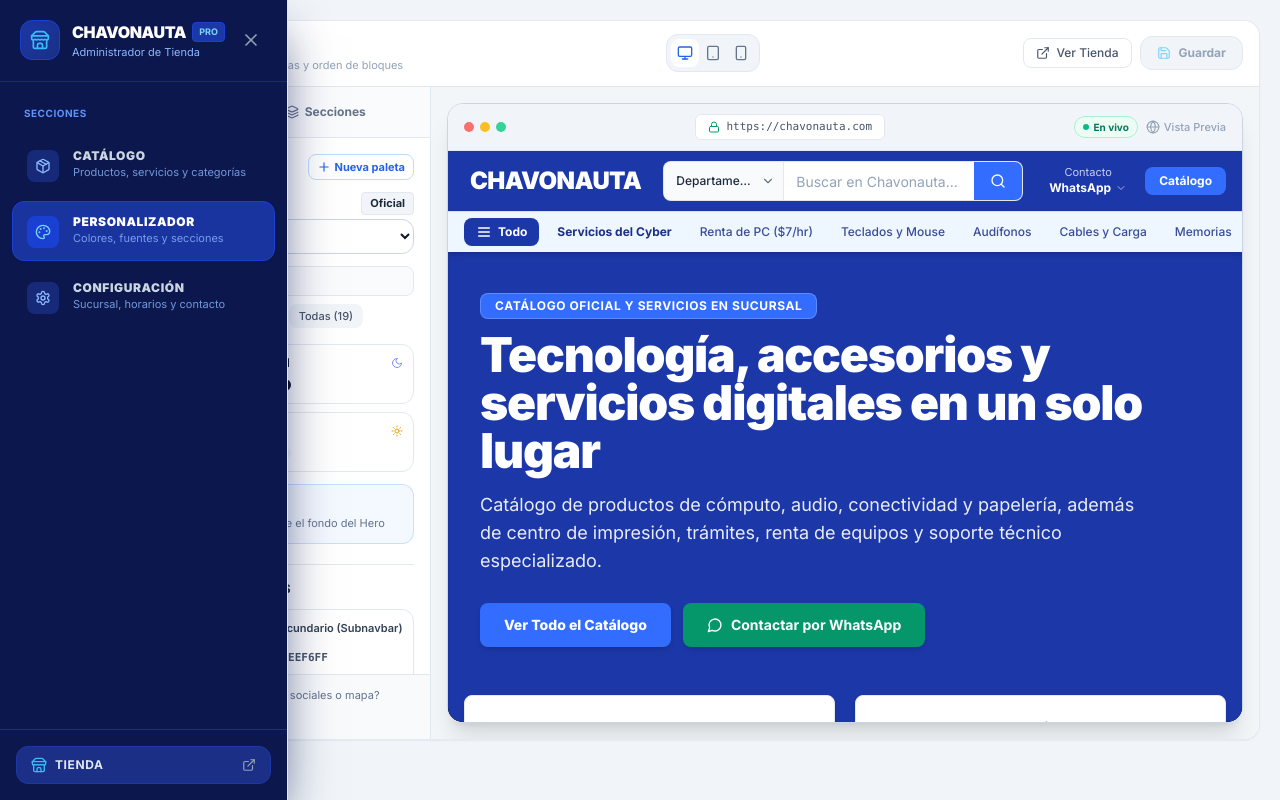
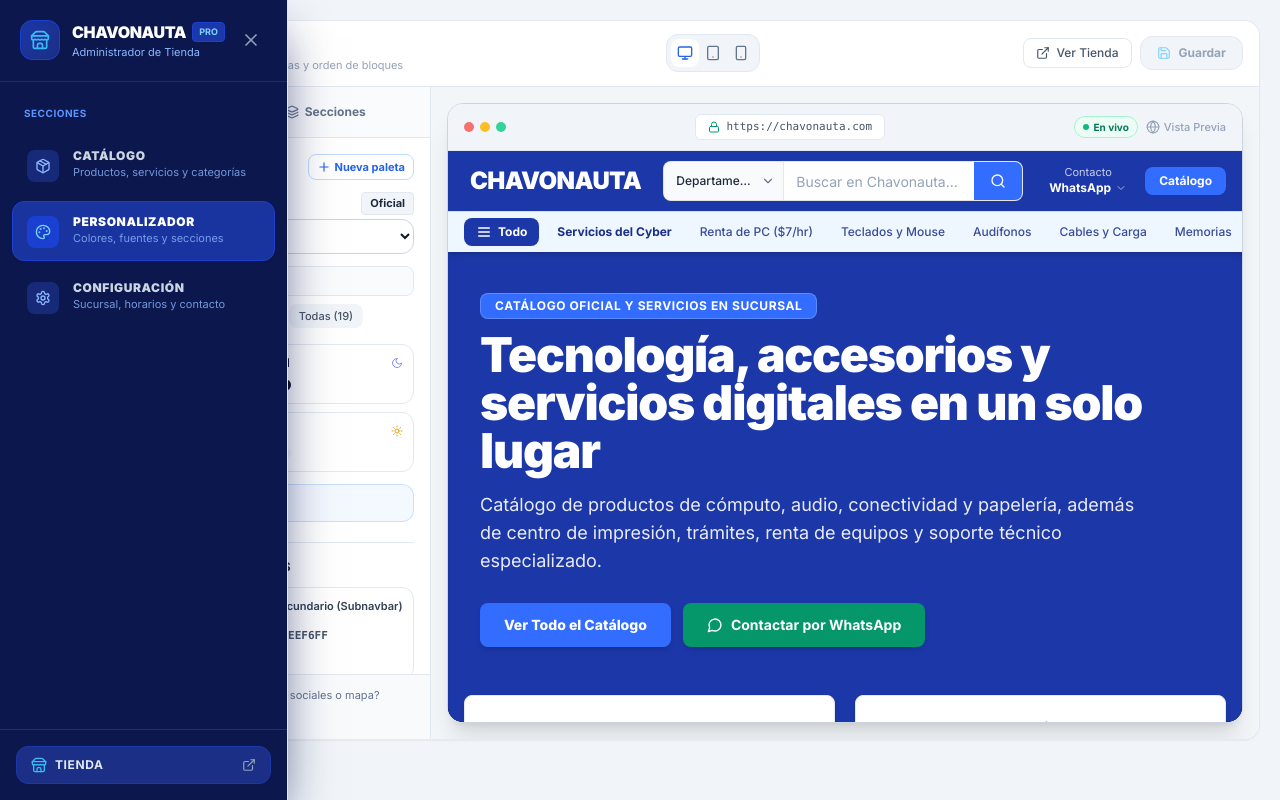
Before and after one commit to AzaelFajardo/Chavonauta-WebPage, a Next.js app: page /admin/personalizador in a window 1280 px wide. Built offline with nearby package versions, Linux system fonts and the light colour scheme.

Commit message:
style: simplifica check a label Activar Cascada sin iconos ni descripcion

```diff
--- a/src/components/customizer/ColorPaletteEditor.tsx
+++ b/src/components/customizer/ColorPaletteEditor.tsx
@@ -356,8 +356,7 @@ export function ColorPaletteEditor({
             <button
               type="button"
               onClick={() => setFilterMode("populares")}
-              className={`px-2.5 py-1 rounded-lg font-medium transition-colors whitespace-nowrap text-[11px] ${
-                filterMode === "populares" && !searchQuery
+              className={`px-2.5 py-1 rounded-lg font-medium transition-colors whitespace-nowrap text-[11px] ${filterMode === "populares" && !searchQuery
                 ? "bg-blue-600 text-white font-bold shadow-2xs"
                 : "bg-slate-100 text-slate-600 hover:bg-slate-200"
                 }`}
@@ -368,8 +367,7 @@ export function ColorPaletteEditor({
             <button
               type="button"
               onClick={() => setFilterMode("estilos")}
-              className={`px-2.5 py-1 rounded-lg font-medium transition-colors whitespace-nowrap text-[11px] ${
-                filterMode === "estilos" && !searchQuery
+              className={`px-2.5 py-1 rounded-lg font-medium transition-colors whitespace-nowrap text-[11px] ${filterMode === "estilos" && !searchQuery
                 ? "bg-blue-600 text-white font-bold shadow-2xs"
                 : "bg-slate-100 text-slate-600 hover:bg-slate-200"
                 }`}
@@ -380,8 +378,7 @@ export function ColorPaletteEditor({
             <button
               type="button"
               onClick={() => setFilterMode("temporada")}
-              className={`inline-flex items-center gap-1 px-2.5 py-1 rounded-lg font-medium transition-colors whitespace-nowrap text-[11px] ${
-                filterMode === "temporada" && !searchQuery
+              className={`inline-flex items-center gap-1 px-2.5 py-1 rounded-lg font-medium transition-colors whitespace-nowrap text-[11px] ${filterMode === "temporada" && !searchQuery
                 ? "bg-blue-600 text-white font-bold shadow-2xs"
                 : "bg-slate-100 text-slate-600 hover:bg-slate-200"
                 }`}
@@ -394,8 +391,7 @@ export function ColorPaletteEditor({
               <button
                 type="button"
                 onClick={() => setFilterMode("custom")}
-                className={`inline-flex items-center gap-1 px-2.5 py-1 rounded-lg font-medium transition-colors whitespace-nowrap text-[11px] ${
-                  filterMode === "custom" && !searchQuery
+                className={`inline-flex items-center gap-1 px-2.5 py-1 rounded-lg font-medium transition-colors whitespace-nowrap text-[11px] ${filterMode === "custom" && !searchQuery
                   ? "bg-blue-600 text-white font-bold shadow-2xs"
                   : "bg-blue-50 text-blue-700 hover:bg-blue-100"
                   }`}
@@ -408,8 +404,7 @@ export function ColorPaletteEditor({
             <button
               type="button"
               onClick={() => setFilterMode("all")}
-              className={`px-2.5 py-1 rounded-lg font-medium transition-colors whitespace-nowrap text-[11px] ${
-                filterMode === "all" && !searchQuery
+              className={`px-2.5 py-1 rounded-lg font-medium transition-colors whitespace-nowrap text-[11px] ${filterMode === "all" && !searchQuery
                 ? "bg-blue-600 text-white font-bold shadow-2xs"
                 : "bg-slate-100 text-slate-600 hover:bg-slate-200"
                 }`}
@@ -509,8 +504,7 @@ export function ColorPaletteEditor({
               <div
                 key={preset.id}
                 onClick={() => applyCustomPreset(preset)}
-                className={`p-2.5 rounded-xl border text-left transition-all relative cursor-pointer group flex flex-col justify-between ${
-                  isSelected
+                className={`p-2.5 rounded-xl border text-left transition-all relative cursor-pointer group flex flex-col justify-between ${isSelected
                   ? "border-blue-600 bg-blue-50/60 ring-2 ring-blue-600/20 shadow-xs"
                   : "border-slate-200 bg-white hover:border-slate-300 shadow-2xs"
                   }`}
@@ -575,8 +569,7 @@ export function ColorPaletteEditor({
                 key={key}
                 type="button"
                 onClick={() => applyOfficialPreset(key)}
-                className={`p-2.5 rounded-xl border text-left transition-all relative flex flex-col justify-between ${
-                  isSelected
+                className={`p-2.5 rounded-xl border text-left transition-all relative flex flex-col justify-between ${isSelected
                   ? "border-blue-600 bg-blue-50/60 ring-2 ring-blue-600/20 shadow-xs"
                   : "border-slate-200 bg-white hover:border-slate-300 shadow-2xs"
                   }`}
@@ -639,23 +632,17 @@ export function ColorPaletteEditor({
         </div>
 
         {/* Casilla de Verificación (Check) Opcional para la Cascada de Iconos en el Hero */}
-        <div className="p-3 bg-blue-50/70 rounded-xl border border-blue-200/80 shadow-2xs">
-          <label className="flex items-center gap-2.5 cursor-pointer select-none">
+        <div className="p-2.5 bg-blue-50/70 rounded-xl border border-blue-200/80 shadow-2xs">
+          <label className="flex items-center gap-2 cursor-pointer select-none">
             <input
               type="checkbox"
               checked={isHeroFallingIconsEnabled}
               onChange={(e) => handleToggleHeroFallingIcons(e.target.checked)}
               className="w-4 h-4 rounded border-slate-300 text-blue-600 focus:ring-blue-500 cursor-pointer shrink-0"
             />
-            <div className="min-w-0 flex-1">
-              <span className="block text-xs font-bold text-slate-900 flex items-center gap-1.5">
-                <Sparkles className="w-3.5 h-3.5 text-blue-600 shrink-0" />
-                <span>Activar Cascada</span>
+            <span className="text-xs font-bold text-slate-800">
+              Activar Cascada
             </span>
-              <span className="block text-[11px] text-slate-500 mt-0.5 truncate">
-                Lluvia de figuras alegóricas al tema sobre el fondo del Hero
-              </span>
-            </div>
           </label>
         </div>
       </div>
@@ -793,8 +780,7 @@ export function ColorPaletteEditor({
                 key={opt.value}
                 type="button"
                 onClick={() => onChange({ radius: opt.value })}
-                className={`p-2 text-xs font-semibold rounded-xl border transition-all text-center relative ${
-                  isSelected
+                className={`p-2 text-xs font-semibold rounded-xl border transition-all text-center relative ${isSelected
                   ? "border-blue-600 bg-blue-50/70 text-blue-950 ring-2 ring-blue-600/20 shadow-xs"
                   : "bg-white text-slate-700 border-slate-200 hover:bg-slate-50 hover:border-slate-300 shadow-2xs"
                   }`}
@@ -803,8 +789,7 @@ export function ColorPaletteEditor({
                   {opt.label}
                 </span>
                 <span
-                  className={`block text-[10px] mt-0.5 font-mono ${
-                    isSelected ? "text-blue-700 font-semibold" : "opacity-70 text-slate-500"
+                  className={`block text-[10px] mt-0.5 font-mono ${isSelected ? "text-blue-700 font-semibold" : "opacity-70 text-slate-500"
                     }`}
                 >
                   {opt.desc}
@@ -850,8 +835,7 @@ export function ColorPaletteEditor({
                     },
                   })
                 }
-                className={`p-2.5 rounded-xl border text-left transition-all relative flex flex-col justify-between ${
-                  isSelected
+                className={`p-2.5 rounded-xl border text-left transition-all relative flex flex-col justify-between ${isSelected
                   ? "border-blue-600 bg-blue-50/60 ring-2 ring-blue-600/20 shadow-xs"
                   : "bg-white text-slate-800 border-slate-200 hover:bg-slate-50 hover:border-slate-300 shadow-2xs"
                   }`}
@@ -860,15 +844,13 @@ export function ColorPaletteEditor({
                   <div>
                     <span
                       style={{ fontFamily: font.value }}
-                      className={`block text-xs font-bold leading-tight ${
-                        isSelected ? "text-blue-950" : "text-slate-900"
+                      className={`block text-xs font-bold leading-tight ${isSelected ? "text-blue-950" : "text-slate-900"
                         }`}
                     >
                       {font.name}
                     </span>
                     <span
-                      className={`block text-[10px] mt-0.5 leading-snug ${
-                        isSelected ? "text-blue-700 font-medium" : "text-slate-500 opacity-70"
+                      className={`block text-[10px] mt-0.5 leading-snug ${isSelected ? "text-blue-700 font-medium" : "text-slate-500 opacity-70"
                         }`}
                     >
                       {font.desc}
@@ -883,8 +865,7 @@ export function ColorPaletteEditor({
 
                 <div
                   style={{ fontFamily: font.value }}
-                  className={`mt-2 pt-1.5 border-t text-xs font-semibold truncate tracking-wide ${
-                    isSelected ? "border-blue-200 text-blue-900" : "border-slate-100 text-slate-600"
+                  className={`mt-2 pt-1.5 border-t text-xs font-semibold truncate tracking-wide ${isSelected ? "border-blue-200 text-blue-900" : "border-slate-100 text-slate-600"
                     }`}
                 >
                   Aa Bb 123
--- a/src/components/customizer/SortableSectionItem.tsx
+++ b/src/components/customizer/SortableSectionItem.tsx
@@ -237,23 +237,17 @@ export function SortableSectionItem({
             return (
               <div className="pt-3 border-t border-slate-200/80 space-y-3">
                 {/* Casilla de verificación (Check) para activar la cascada de forma opcional */}
-                <div className="p-3 bg-slate-100/70 rounded-xl border border-slate-200">
-                  <label className="flex items-center gap-2.5 cursor-pointer select-none">
+                <div className="p-2.5 bg-slate-100/70 rounded-xl border border-slate-200">
+                  <label className="flex items-center gap-2 cursor-pointer select-none">
                     <input
                       type="checkbox"
                       checked={fallingIcons.enabled === true}
                       onChange={(e) => updateFallingIcons({ enabled: e.target.checked })}
                       className="w-4 h-4 rounded border-slate-300 text-blue-600 focus:ring-blue-500 cursor-pointer"
                     />
-                    <div>
-                      <span className="block text-xs font-bold text-slate-900 flex items-center gap-1.5">
-                        <Sparkles className="w-3.5 h-3.5 text-blue-600" />
-                        <span>Activar Cascada</span>
-                      </span>
-                      <span className="block text-[11px] text-slate-500 mt-0.5">
-                        Lluvia suave de figuras minimalistas alusivas al tema sobre el fondo del Hero
-                      </span>
-                    </div>
+                    <span className="text-xs font-bold text-slate-800">
+                      Activar Cascada
+                    </span>
                   </label>
                 </div>
 
```
Also changed, not shown: 1 other file (tests, documents, lock files or other folders). Lines whose indentation alone changed are shown as unchanged.
